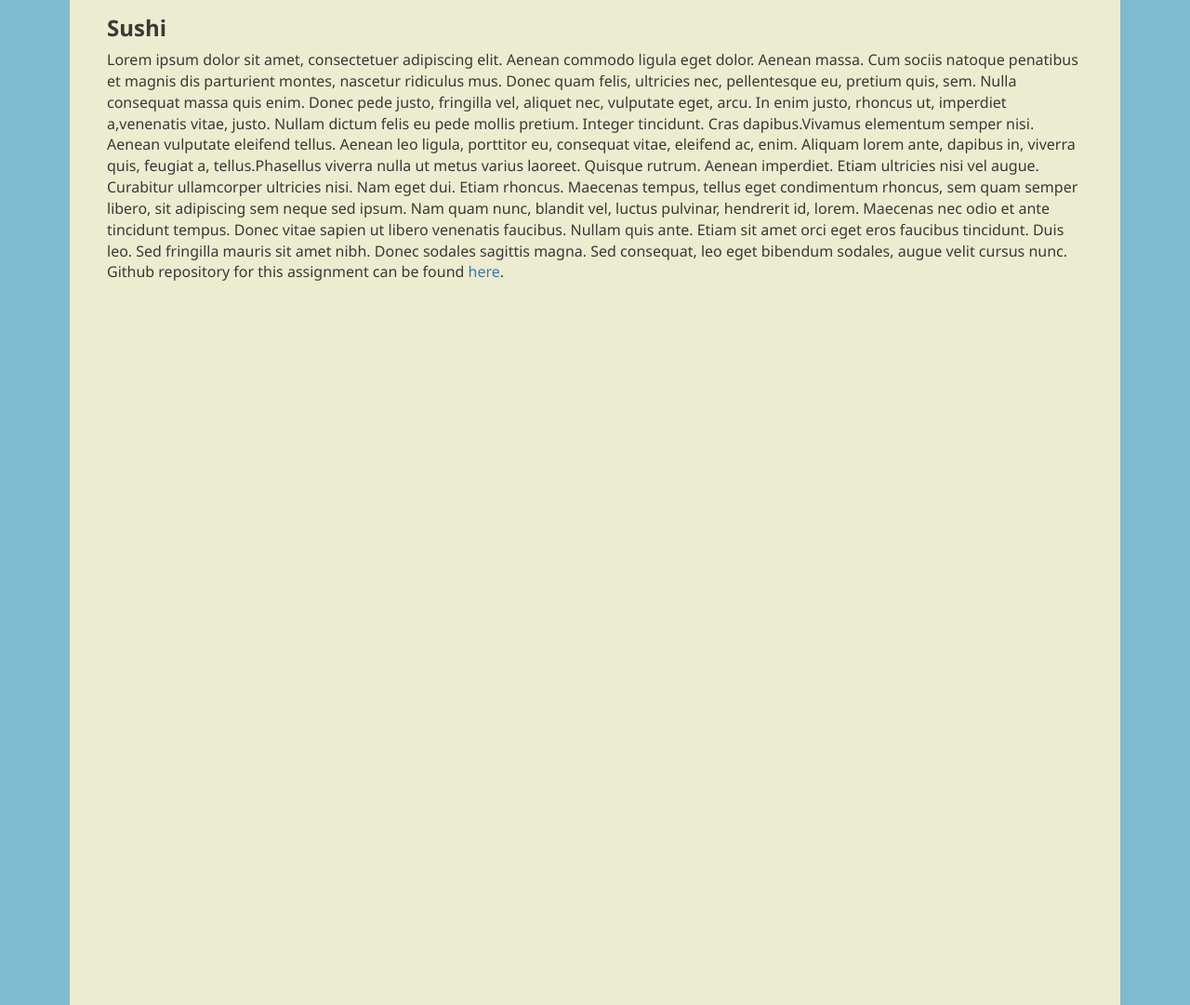
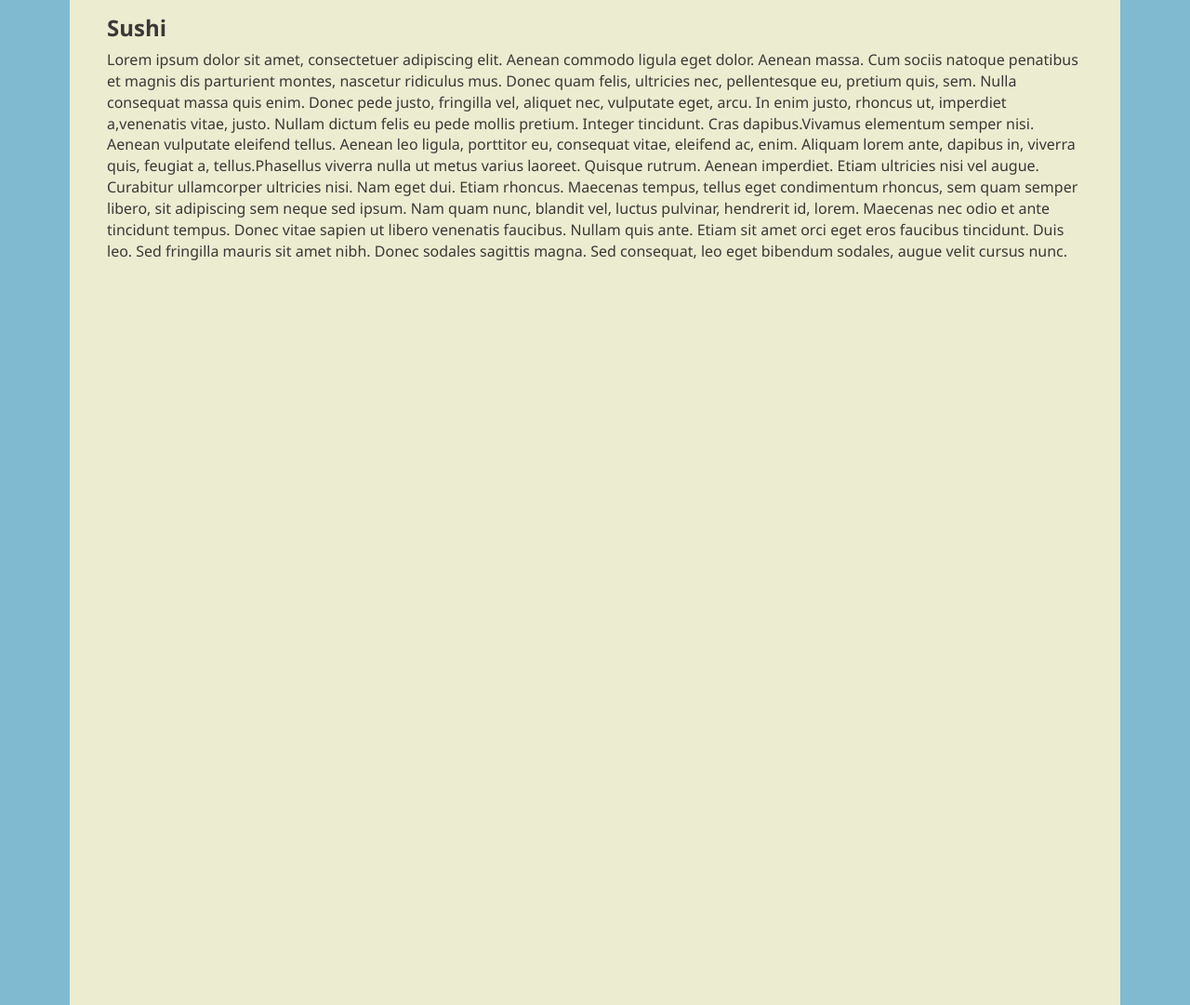
Before and after one commit to SujalParmar/mod3_solution, a plain HTML site: page index.html in a window 1280 px wide. Shown: the part 766-1847 px from the top of the page at 93% size. Drawn offline with Linux system fonts and the light colour scheme.

Commit message:
Update index.html

```diff
--- a/index.html
+++ b/index.html
@@ -131,10 +131,9 @@
 						eros
 						faucibus tincidunt. Duis leo. Sed fringilla mauris sit amet nibh. Donec sodales sagittis magna.
 						Sed
-						consequat, leo eget bibendum sodales, augue velit cursus nunc.<br>
+						consequat, leo eget bibendum sodales, augue velit cursus nunc.
 
-					Github repository for this assignment can be found
-		<a href="https://github.com/SujalParmar/mod3_solution" target="_blank">here</a>.
+
 	</p>
 				</div>
 			</div>
```
